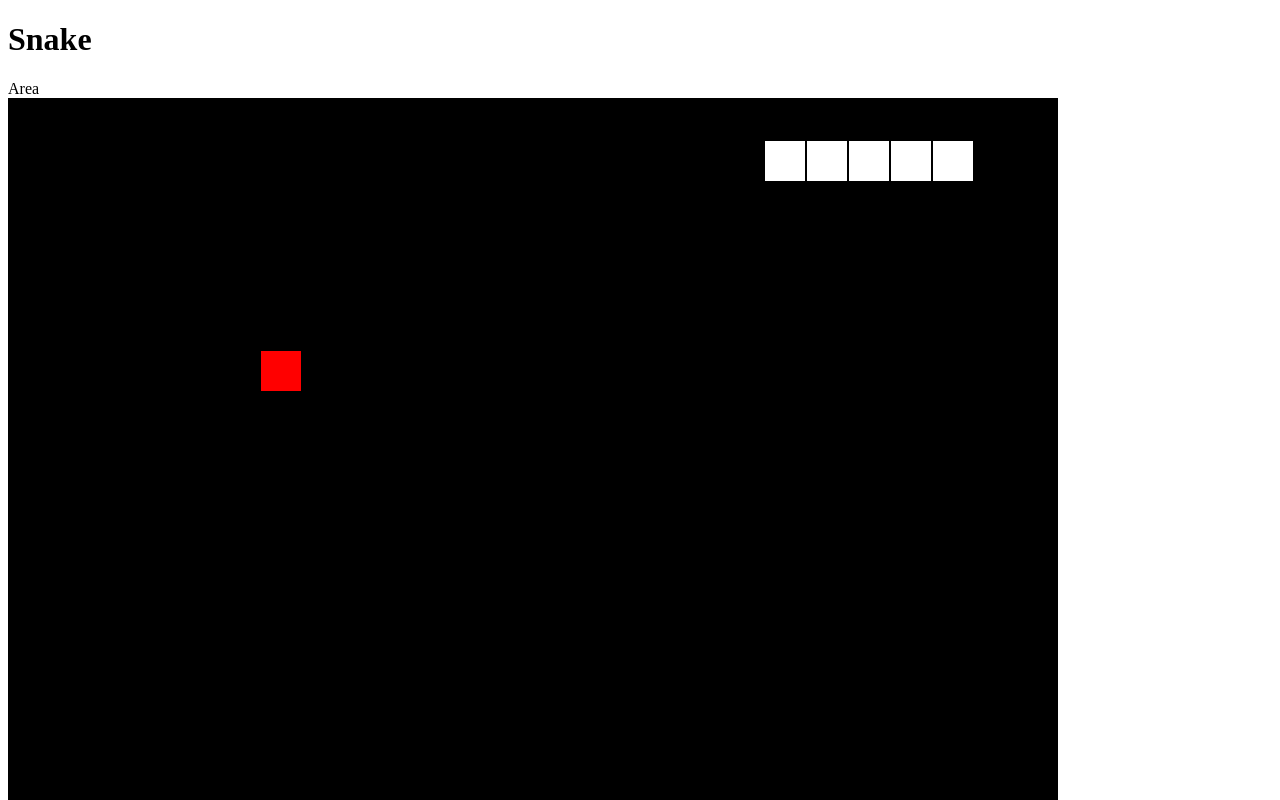
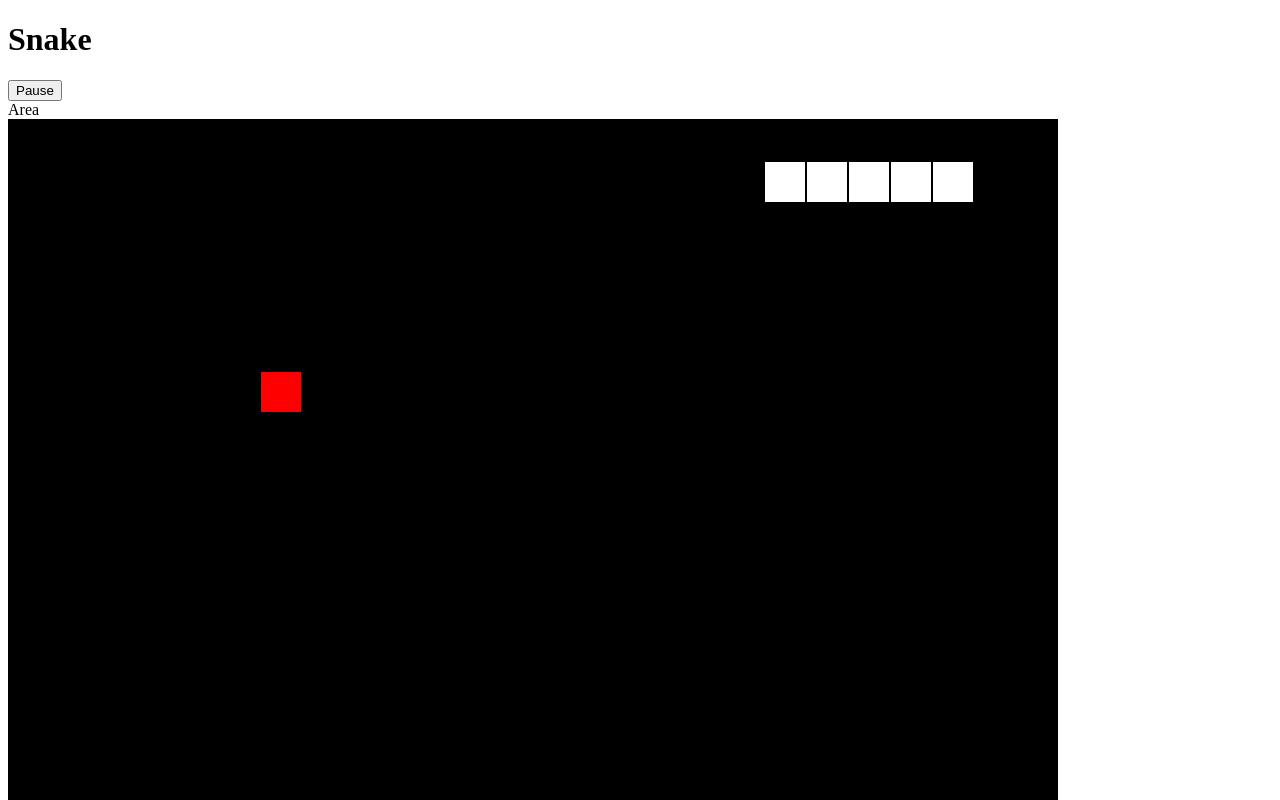
Before and after one commit to Dissmind/Web-Games, a React (Create React App) app: page /snake in a window 1280 px wide. Shown: the top 800 px of the page. Built offline with nearby package versions, Linux system fonts and the light colour scheme.

Commit message:
[ADD](snake): refactoring

```diff
--- a/src/games/snake/area.slice.js
+++ b/src/games/snake/area.slice.js
@@ -1,4 +1,4 @@
-import {createSlice} from '@reduxjs/toolkit'
+import { createSlice } from '@reduxjs/toolkit'
 import { Coordinate } from './game-logic/coordinate'
 import { CheckGameOver } from './game-logic/check-game-over'
 
--- a/src/games/snake/snake.jsx
+++ b/src/games/snake/snake.jsx
@@ -16,9 +16,19 @@ export const Snake = () => {
     }
   }, [gameStatus])
 
+
+  const onPause = () => {
+
+  }
+
+
   return (
     <div>
       <h1>Snake</h1>
+
+      <button
+        onClick={onPause}
+      >Pause</button>
 
       <Area />
     </div>
```
